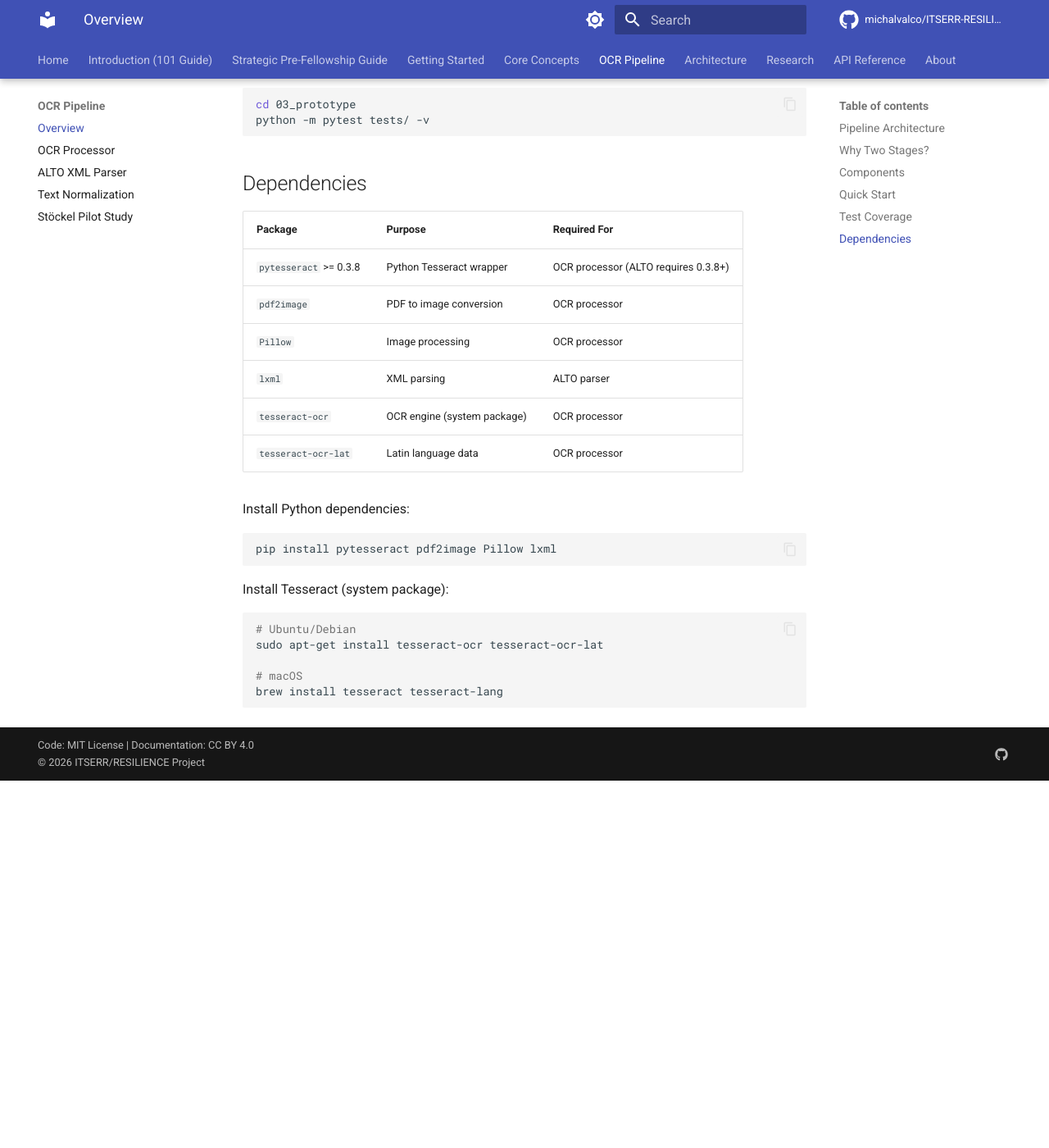
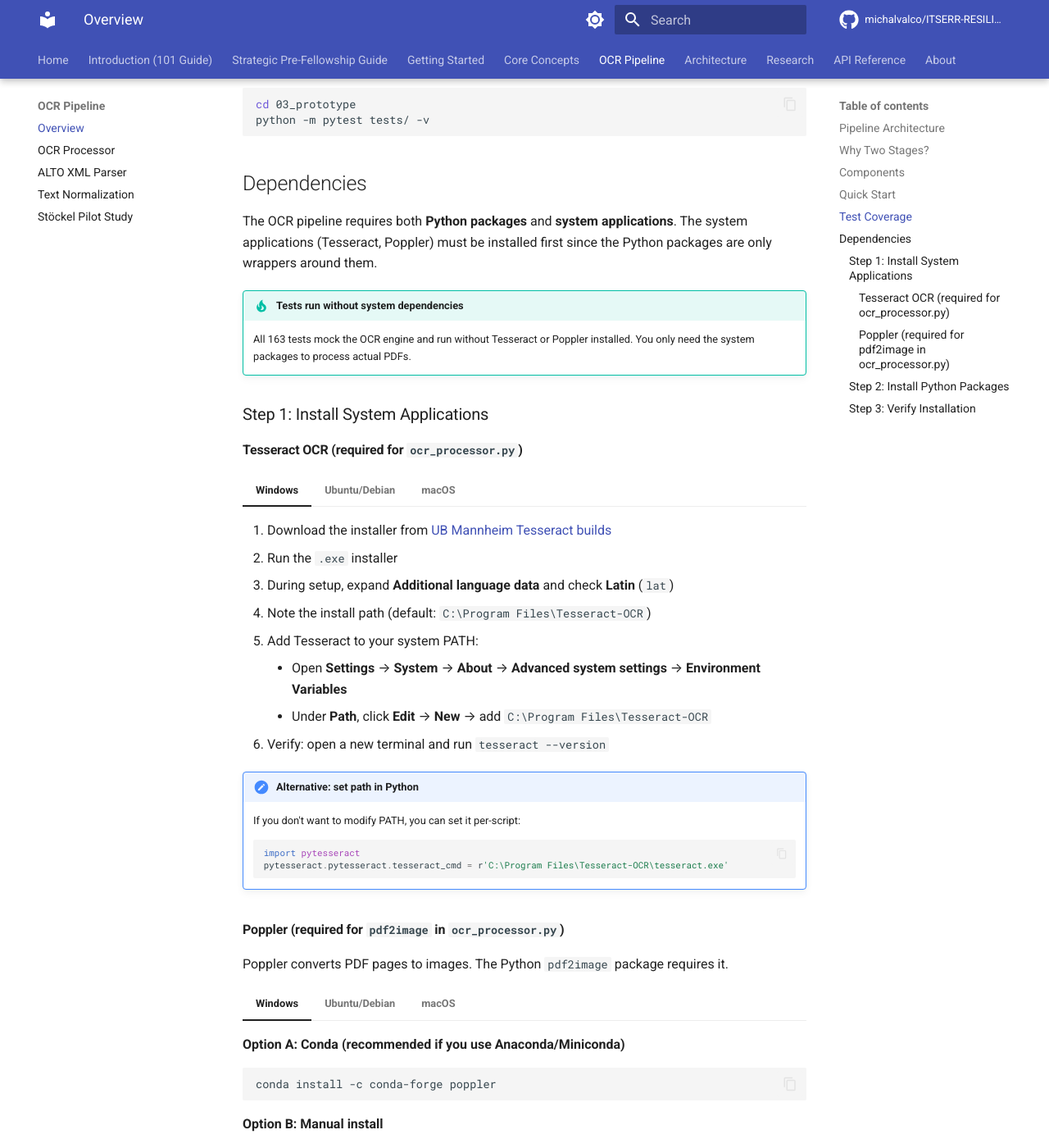
Before and after one commit to michalvalco/ITSERR-RESILIENCE-Project, an MkDocs documentation site: the page built from docs/pipeline/overview.md, in a window 1280 px wide and 1400 px high, scrolled down 1798 px. Shown: the whole window at 82% size. Built offline with MkDocs 1.6.1 and Material for MkDocs 9.7.7, drawn with Linux system fonts in a browser that asks for light colours; comment, search, counter and statistics services are not loaded; before the commit the page ends 2750 px from its top, so only the background shows below that; some of the changed text lies outside the part shown.

Commit message:
Add cross-platform installation guide for Tesseract and Poppler
- pipeline/overview.md: Replace bare Linux-only install commands with
  tabbed Windows/Ubuntu/macOS instructions for both Tesseract and
  Poppler, including PATH setup, verification steps, and a note that
  tests run without these system packages
- getting-started/installation.md: Add "OCR Pipeline Dependencies"
  section with cross-reference to the detailed pipeline install guide

https://claude.ai/code/session_01EMEsZ9dDbKXvxMgkme5n91

````diff
--- a/docs/pipeline/overview.md
+++ b/docs/pipeline/overview.md
@@ -81,27 +81,105 @@ python -m pytest tests/ -v
 
 ## Dependencies
 
-| Package | Purpose | Required For |
-|---------|---------|-------------|
-| `pytesseract` >= 0.3.8 | Python Tesseract wrapper | OCR processor (ALTO requires 0.3.8+) |
-| `pdf2image` | PDF to image conversion | OCR processor |
-| `Pillow` | Image processing | OCR processor |
-| `lxml` | XML parsing | ALTO parser |
-| `tesseract-ocr` | OCR engine (system package) | OCR processor |
-| `tesseract-ocr-lat` | Latin language data | OCR processor |
+The OCR pipeline requires both **Python packages** and **system applications**. The system applications (Tesseract, Poppler) must be installed first since the Python packages are only wrappers around them.
 
-Install Python dependencies:
+!!! tip "Tests run without system dependencies"
+    All 163 tests mock the OCR engine and run without Tesseract or Poppler installed. You only need the system packages to process actual PDFs.
+
+### Step 1: Install System Applications
+
+#### Tesseract OCR (required for `ocr_processor.py`)
+
+=== "Windows"
+
+    1. Download the installer from [UB Mannheim Tesseract builds](https://github.com/UB-Mannheim/tesseract/wiki)
+    2. Run the `.exe` installer
+    3. During setup, expand **Additional language data** and check **Latin** (`lat`)
+    4. Note the install path (default: `C:\Program Files\Tesseract-OCR`)
+    5. Add Tesseract to your system PATH:
+        - Open **Settings** → **System** → **About** → **Advanced system settings** → **Environment Variables**
+        - Under **Path**, click **Edit** → **New** → add `C:\Program Files\Tesseract-OCR`
+    6. Verify: open a new terminal and run `tesseract --version`
+
+    !!! note "Alternative: set path in Python"
+        If you don't want to modify PATH, you can set it per-script:
+        ```python
+        import pytesseract
+        pytesseract.pytesseract.tesseract_cmd = r'C:\Program Files\Tesseract-OCR\tesseract.exe'
+        ```
+
+=== "Ubuntu/Debian"
+
+    ```bash
+    sudo apt-get update
+    sudo apt-get install tesseract-ocr tesseract-ocr-lat
+    ```
+
+=== "macOS"
+
+    ```bash
+    brew install tesseract
+    brew install tesseract-lang  # Includes Latin and other language packs
+    ```
+
+#### Poppler (required for `pdf2image` in `ocr_processor.py`)
+
+Poppler converts PDF pages to images. The Python `pdf2image` package requires it.
+
+=== "Windows"
+
+    **Option A: Conda (recommended if you use Anaconda/Miniconda)**
+    ```bash
+    conda install -c conda-forge poppler
+    ```
+
+    **Option B: Manual install**
+
+    1. Download the latest release from [poppler-windows](https://github.com/oschwartz10612/poppler-windows/releases)
+    2. Extract the archive (e.g., to `C:\poppler`)
+    3. Add the `bin\` folder to your system PATH (e.g., `C:\poppler\Library\bin`)
+    4. Verify: open a new terminal and run `pdfinfo -v`
+
+=== "Ubuntu/Debian"
+
+    ```bash
+    sudo apt-get install poppler-utils
+    ```
+
+=== "macOS"
+
+    ```bash
+    brew install poppler
+    ```
+
+### Step 2: Install Python Packages
+
+From the `03_prototype` directory:
 
 ```bash
+cd 03_prototype
 pip install pytesseract pdf2image Pillow lxml
 ```
 
-Install Tesseract (system package):
+| Package | Version | Purpose |
+|---------|---------|---------|
+| `pytesseract` | >= 0.3.8 | Python Tesseract wrapper (ALTO XML requires 0.3.8+) |
+| `pdf2image` | any | PDF to image conversion (requires Poppler) |
+| `Pillow` | any | Image processing |
+| `lxml` | any | XML parsing for `extract_alto.py` |
+
+### Step 3: Verify Installation
 
 ```bash
-# Ubuntu/Debian
-sudo apt-get install tesseract-ocr tesseract-ocr-lat
+# Check Tesseract is available
+tesseract --version
 
-# macOS
-brew install tesseract tesseract-lang
+# Check Latin language pack is installed
+tesseract --list-langs | grep lat
+
+# Check Poppler is available
+pdfinfo -v
+
+# Quick Python check
+python -c "import pytesseract; print(pytesseract.get_tesseract_version())"
 ```
````
Also changed, not shown: docs/getting-started/installation.md (+12 -0 lines).
